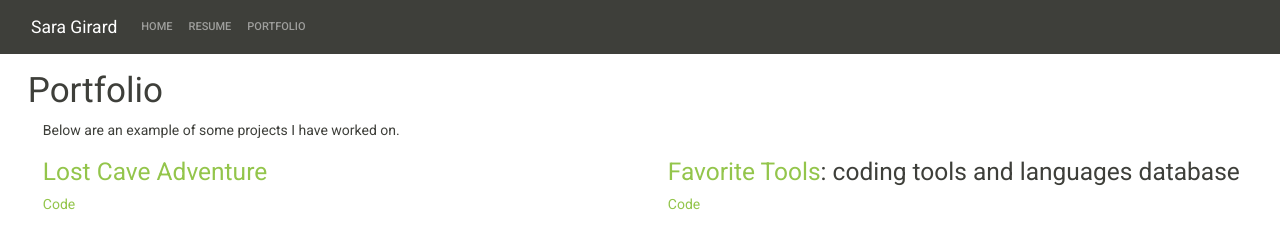
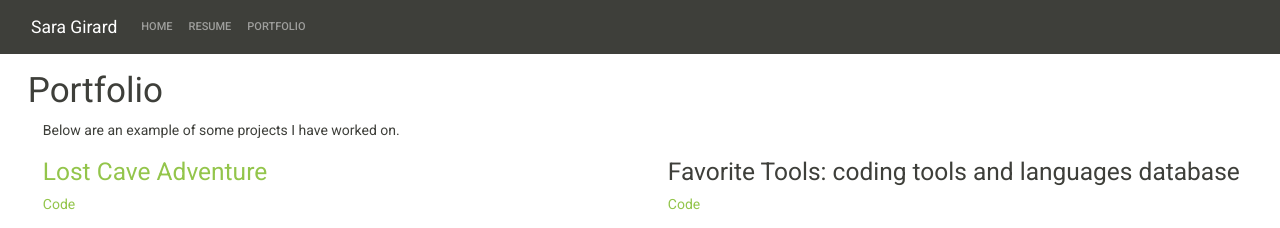
Before and after one commit to saragirard3/portfolio, a plain HTML site: page portfolio.html in a window 1280 px wide. Shown: the top 228 px of the page. Drawn offline with nearby package versions, Linux system fonts and the light colour scheme.

Commit message:
remove broken link to favorite tools

```diff
--- a/portfolio.html
+++ b/portfolio.html
@@ -39,8 +39,7 @@
                     </div>
 
                     <div class="col-6" id="favoritecode">
-                        <h3><a href="http://www.girardtechie.icu/favcode/index.php" target="_blank" rel="noopener noreferrer">
-                            Favorite Tools</a>: coding tools and languages database</h3>
+                        <h3>Favorite Tools: coding tools and languages database</h3>
                         <p><a href="https://github.com/saragirard3/favcode" target="blank">Code</a></p>
 
 <!--                        <p><img src="/static/pictures/favcode.png" alt="Favorite Tools" /></p>-->
```
